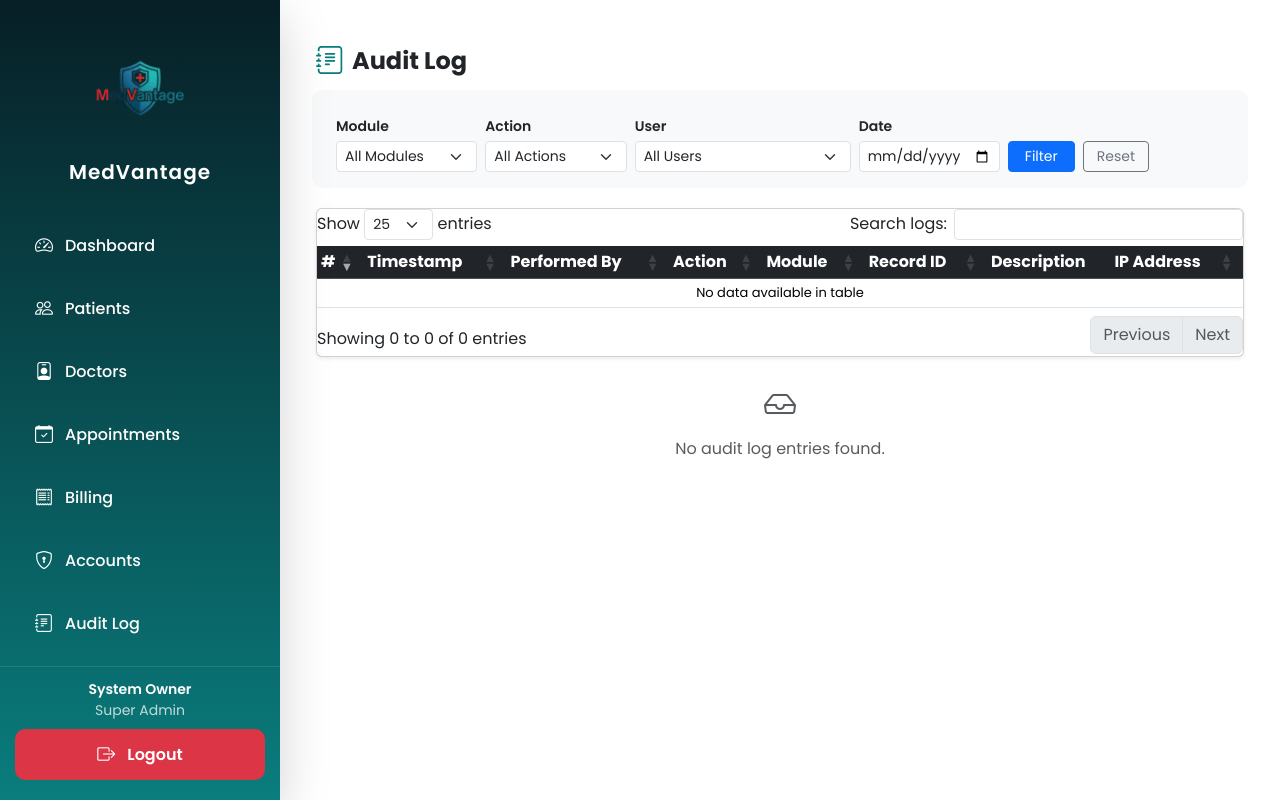
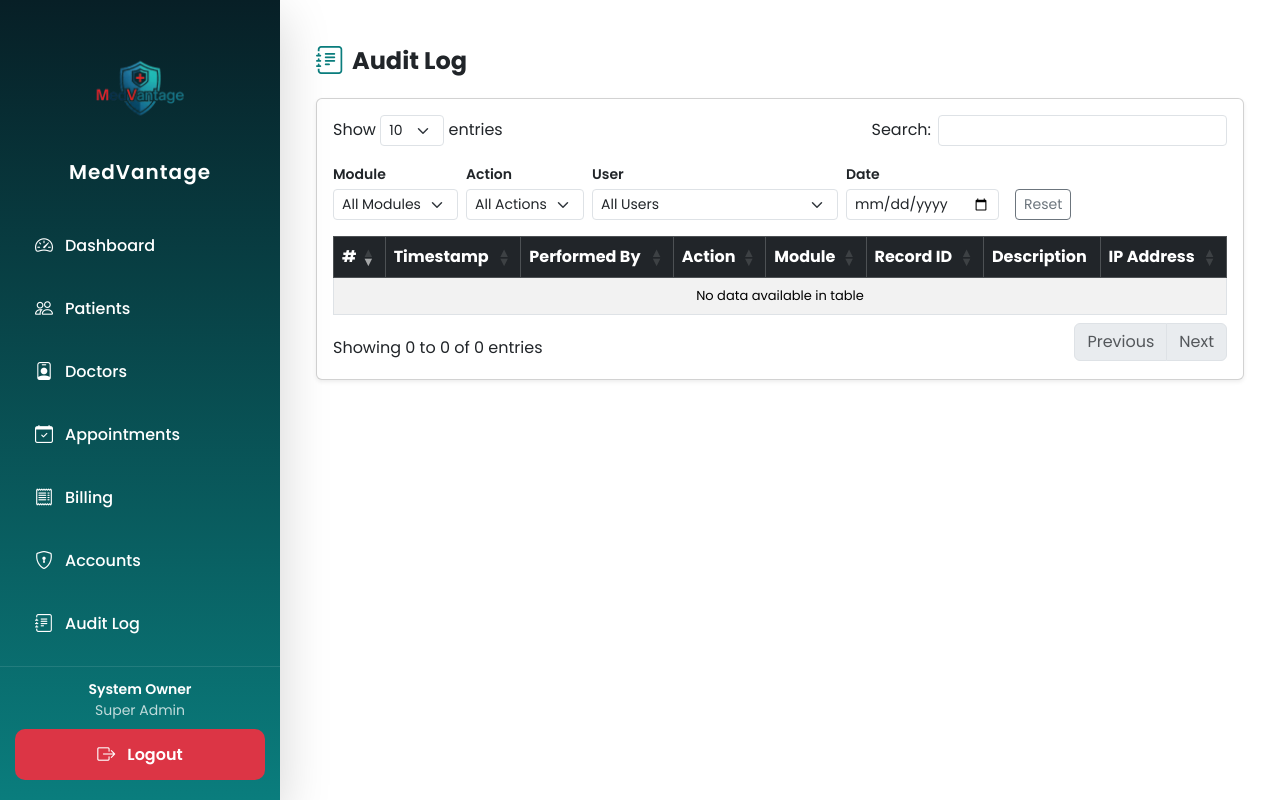
Before and after one commit to grthvn265/medvantage, a PHP site: page /audit_log.php in a window 1280 px wide. Run offline with PHP 8.4, Linux system fonts and the light colour scheme; a user stored in the database is signed in; data comes from the database, SQL or seed files in the repository; data that the repository does not hold is empty; some libraries are stand-ins or nearby versions.

Commit message:
Refactor audit log filters for improved layout and functionality

```diff
--- a/modules/audit_log/audit_log.php
+++ b/modules/audit_log/audit_log.php
@@ -102,7 +102,6 @@ function actionBadge(string $action, array $map): string
     <link href="https://cdn.datatables.net/1.13.6/css/dataTables.bootstrap5.min.css" rel="stylesheet">
     <style>
         .badge.bg-teal { background-color: #0d6efd; }
-        .filter-bar { background: #f8f9fa; border-radius: 10px; padding: 16px 20px; margin-bottom: 20px; }
         #auditTable td { font-size: 13px; vertical-align: middle; }
         .module-pill {
             display: inline-block;
@@ -126,9 +125,13 @@ function actionBadge(string $action, array $map): string
             <h4 class="mb-0 fw-bold">Audit Log</h4>
         </div>
 
-        <!-- Filters -->
-        <form method="GET" class="filter-bar row g-2 align-items-end">
-            <div class="col-md-2">
+        <div class="card shadow-sm">
+            <div class="card-body">
+
+                <!-- FILTERS -->
+                <div id="filterContainer" class="mb-3">
+                <form method="GET" class="row g-2">
+                    <div class="col-md-auto">
                         <label class="form-label small fw-semibold mb-1">Module</label>
                         <select name="module" class="form-select form-select-sm">
                             <option value="">All Modules</option>
@@ -139,7 +142,7 @@ function actionBadge(string $action, array $map): string
                             <?php endforeach; ?>
                         </select>
                     </div>
-            <div class="col-md-2">
+                    <div class="col-md-auto">
                         <label class="form-label small fw-semibold mb-1">Action</label>
                         <select name="action" class="form-select form-select-sm">
                             <option value="">All Actions</option>
@@ -150,7 +153,7 @@ function actionBadge(string $action, array $map): string
                             <?php endforeach; ?>
                         </select>
                     </div>
-            <div class="col-md-3">
+                    <div class="col-md-auto">
                         <label class="form-label small fw-semibold mb-1">User</label>
                         <select name="user_id" class="form-select form-select-sm">
                             <option value="0">All Users</option>
@@ -161,22 +164,21 @@ function actionBadge(string $action, array $map): string
                             <?php endforeach; ?>
                         </select>
                     </div>
-            <div class="col-md-2">
+                    <div class="col-md-auto">
                         <label class="form-label small fw-semibold mb-1">Date</label>
                         <input type="date" name="date" class="form-control form-control-sm"
                                value="<?= htmlspecialchars($filterDate) ?>">
                     </div>
-            <div class="col-md-1">
-                <button type="submit" class="btn btn-sm btn-primary w-100">Filter</button>
+                    <div class="col-md-auto d-flex align-items-end">
+                        <button type="submit" class="btn btn-sm btn-primary" style="display:none;">Filter</button>
                     </div>
-            <div class="col-md-1">
-                <a href="audit_log.php" class="btn btn-sm btn-outline-secondary w-100">Reset</a>
+                    <div class="col-md-auto d-flex align-items-end">
+                        <a href="audit_log.php" class="btn btn-sm btn-outline-secondary">Reset</a>
                     </div>
                 </form>
+                </div>
 
-        <div class="card shadow-sm">
-            <div class="card-body p-0">
-                <table id="auditTable" class="table table-sm table-hover mb-0 w-100">
+                <table id="auditTable" class="table table-striped table-hover table-bordered align-middle w-100">
                     <thead class="table-dark">
                         <tr>
                             <th>#</th>
@@ -204,31 +206,50 @@ function actionBadge(string $action, array $map): string
                         <?php endforeach; ?>
                     </tbody>
                 </table>
+
             </div>
         </div>
-
-        <?php if (empty($logs)): ?>
-            <div class="text-center text-muted mt-4">
-                <i class="bi bi-inbox fs-2 d-block mb-2"></i>
-                No audit log entries found.
-            </div>
-        <?php endif; ?>
 
     </div>
 </div>
 
 <script src="https://code.jquery.com/jquery-3.7.0.min.js"></script>
+<script src="https://cdn.jsdelivr.net/npm/bootstrap@5.3.2/dist/js/bootstrap.bundle.min.js"></script>
 <script src="https://cdn.datatables.net/1.13.6/js/jquery.dataTables.min.js"></script>
 <script src="https://cdn.datatables.net/1.13.6/js/dataTables.bootstrap5.min.js"></script>
-<script src="https://cdn.jsdelivr.net/npm/bootstrap@5.3.2/dist/js/bootstrap.bundle.min.js"></script>
 <script>
 $(document).ready(function () {
-        $('#auditTable').DataTable({
-            pageLength: 25,
+    const auditTable = $('#auditTable').DataTable({
+        pageLength: 10,
+        lengthMenu: [10, 25, 50],
         order: [[0, 'desc']],
         columnDefs: [{ orderable: false, targets: [6] }],
-            language: { search: 'Search logs:' }
+        dom: '<"top d-flex justify-content-between align-items-center mb-3"lf>rt<"d-flex justify-content-between align-items-center"ip>'
     });
+
+    const filterContainer = document.getElementById('filterContainer');
+    const dataTableWrapper = document.querySelector('#auditTable_wrapper');
+    const filterDiv = dataTableWrapper.querySelector('.top');
+
+    if (filterDiv && filterContainer) {
+        filterDiv.insertAdjacentElement('afterend', filterContainer);
+    }
+
+    const filterForm = filterContainer ? filterContainer.querySelector('form[method="GET"]') : null;
+    if (filterForm) {
+        const filterSelects = filterForm.querySelectorAll('select[name="module"], select[name="action"], select[name="user_id"]');
+        filterSelects.forEach(function (select) {
+            select.addEventListener('change', function () {
+                filterForm.submit();
+            });
+        });
+        const dateInput = filterForm.querySelector('input[name="date"]');
+        if (dateInput) {
+            dateInput.addEventListener('change', function () {
+                filterForm.submit();
+            });
+        }
+    }
 });
 </script>
 </body>
```
Lines whose indentation alone changed are shown as unchanged.
